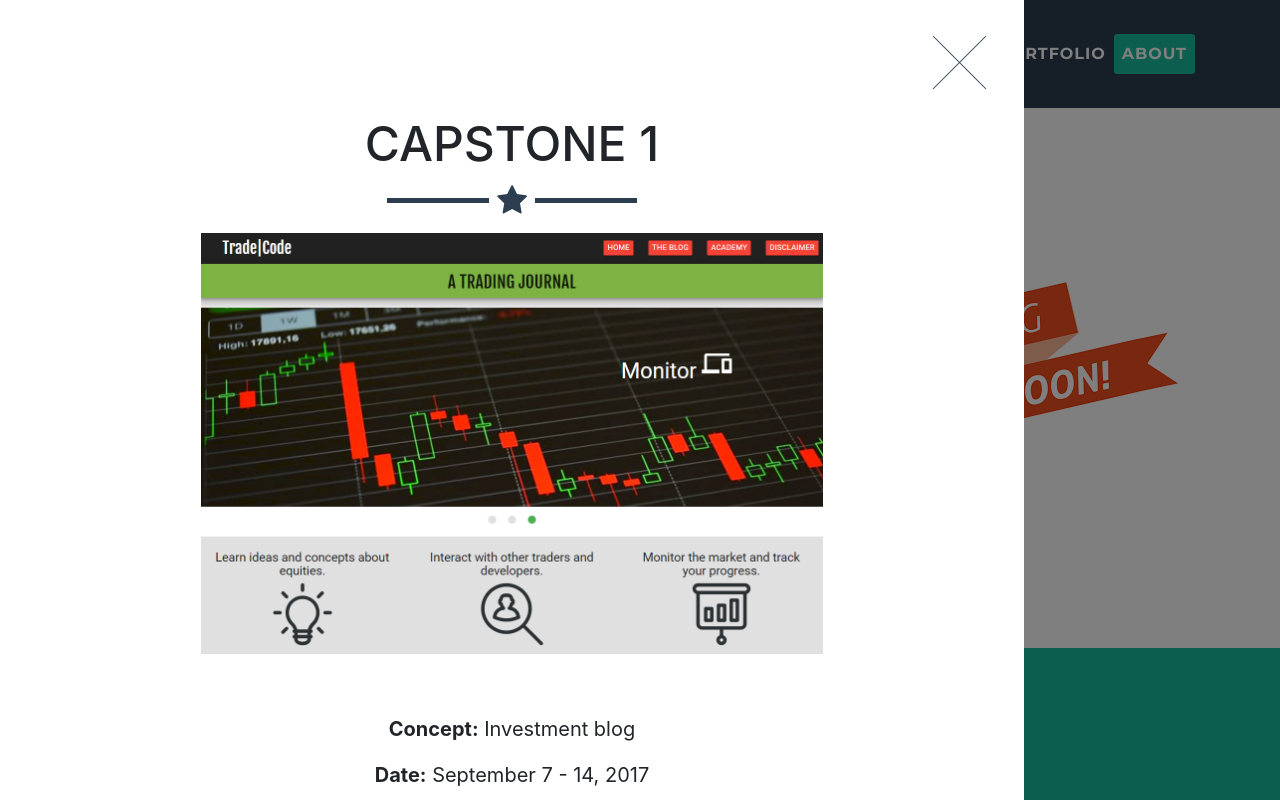
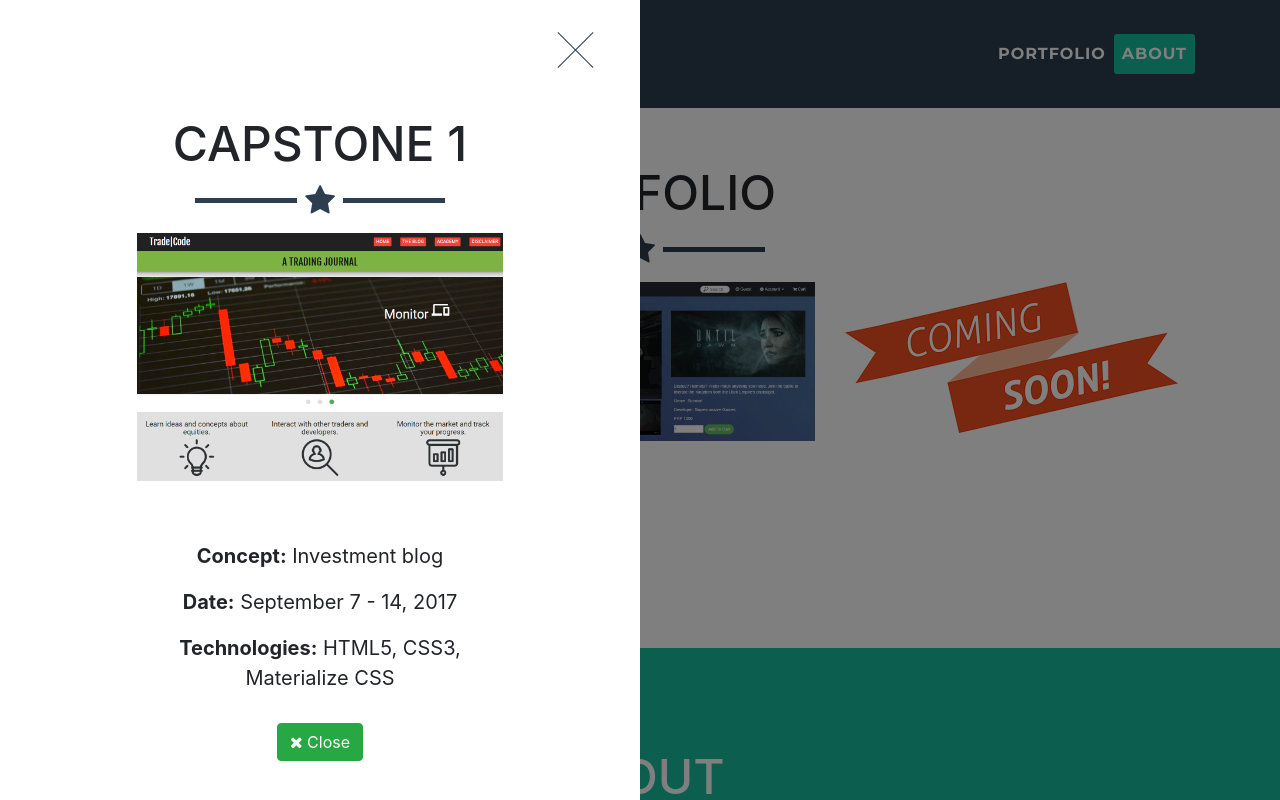
Before and after one commit to saintmart/my-dev-portfolio, a website with bundled scripts: page index.html in a window 1280 px wide. Both pictures are taken after a click on the link 260 px from the left and 1222 px from the top of the page. Shown: the part 822-1622 px from the top of the page. Built offline with nearby package versions, Linux system fonts and the light colour scheme.

Commit message:
Update devport. Added capstone 3 link.

```diff
--- a/css/freelancer.css
+++ b/css/freelancer.css
@@ -265,7 +265,7 @@ header.masthead {
     /* Safari and Chrome */
     z-index: 1051;
     width: 1px;
-    height: 75px;
+    height: 50px;
     margin-left: 35px;
     /* IE 9 */
     -webkit-transform: rotate(45deg);
@@ -276,7 +276,7 @@ header.masthead {
       /* Safari and Chrome */
       z-index: 1052;
       width: 1px;
-      height: 75px;
+      height: 50px;
       /* IE 9 */
       -webkit-transform: rotate(90deg);
       -ms-transform: rotate(90deg);
@@ -468,6 +468,5 @@ footer {
 }
 
 .modal-content {
-  width: 80%;
-  height: 100%;
+  width: 50%;
 }
--- a/index.html
+++ b/index.html
@@ -260,8 +260,9 @@
                 <div class="modal-body">
                   <h2>Capstone 1</h2>
                   <hr class="star-primary">
-                  <img class="img-fluid img-centered" src="img/portfolio/csp1.png" alt="Capstone 1 Project">
-                  <p></p>
+                  <a href="https://saintmart.github.io/b5dc-csp1-investmentblog/" target="_blank">
+                    <img class="img-fluid img-centered" src="img/portfolio/csp1.png" alt="Capstone 1 Project">
+                  </a>
                   <ul class="list-inline item-details">
                     <li>
                       <p><strong>Concept:</strong> Investment blog</p>
@@ -298,8 +299,8 @@
                 <div class="modal-body">
                   <h2>Capstone 2</h2>
                   <hr class="star-primary">
-                  <img class="img-fluid img-centered" src="img/portfolio/csp2.png" alt="Capstone 2 Project">
-                  <p></p>
+                  <a href="https://gamepire.000webhostapp.com/index.php" target="_blank"><img class="img-fluid img-centered" src="img/portfolio/csp2.png" alt="Capstone 2 Project">
+                  </a>
                   <ul class="list-inline item-details">
                     <li>
                       <p><strong>Concept:</strong> Video game distribution</p>
@@ -336,7 +337,9 @@
                 <div class="modal-body">
                   <h2>Capstone 3</h2>
                   <hr class="star-primary">
-                  <img class="img-fluid img-centered" src="img/portfolio/comingsoon.png" alt="Coming Soon">
+                  <a href="https://journalator.000webhostapp.com/" target="_blank">
+                    <img class="img-fluid img-centered" src="img/portfolio/comingsoon.png" alt="Coming Soon">
+                  </a>
                   <p>I'm currently working on my 3rd project!</p>
                   <p>Looking forward to it? Hint: It's done by November 15, 2017.</p>
                   <ul class="list-inline item-details">
```
